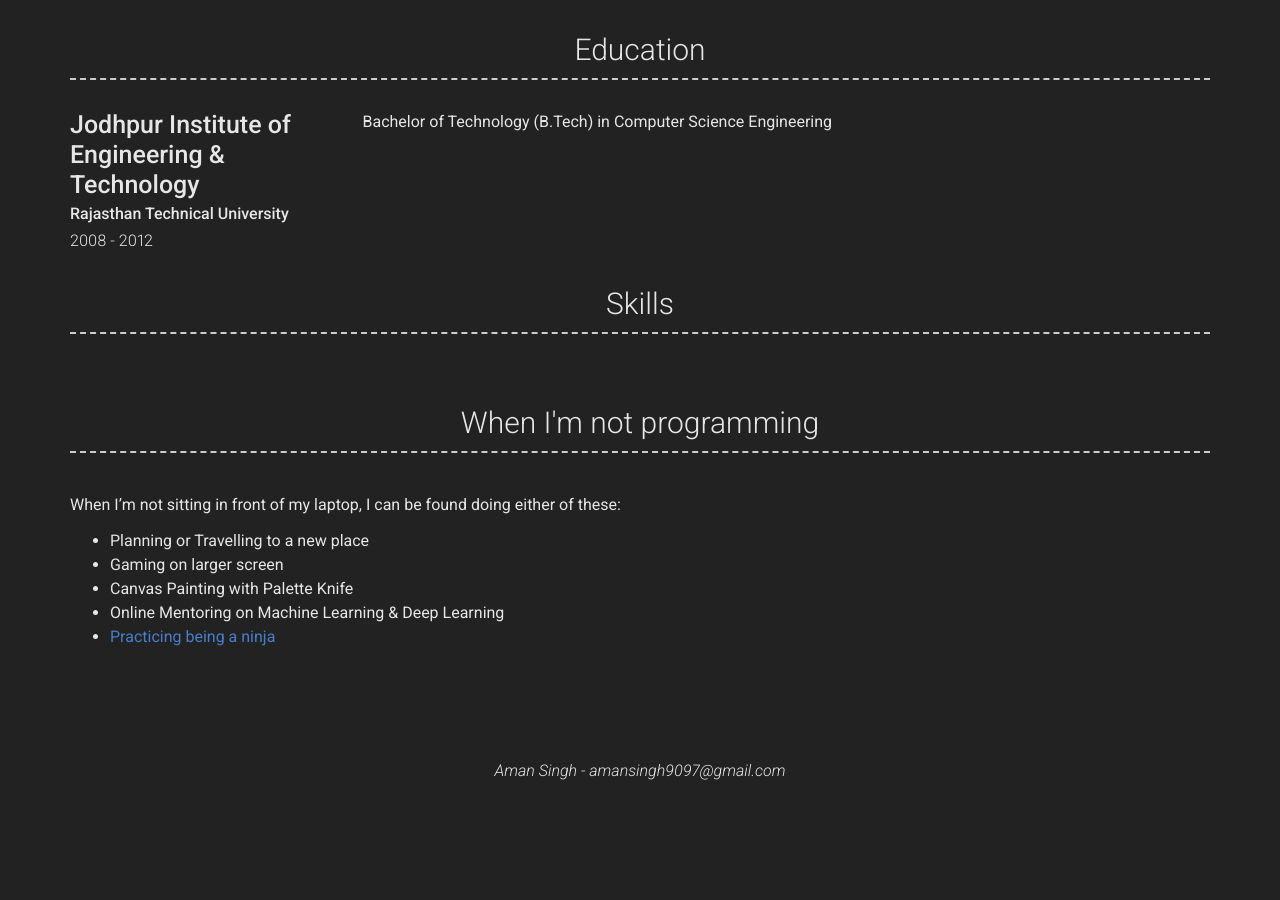
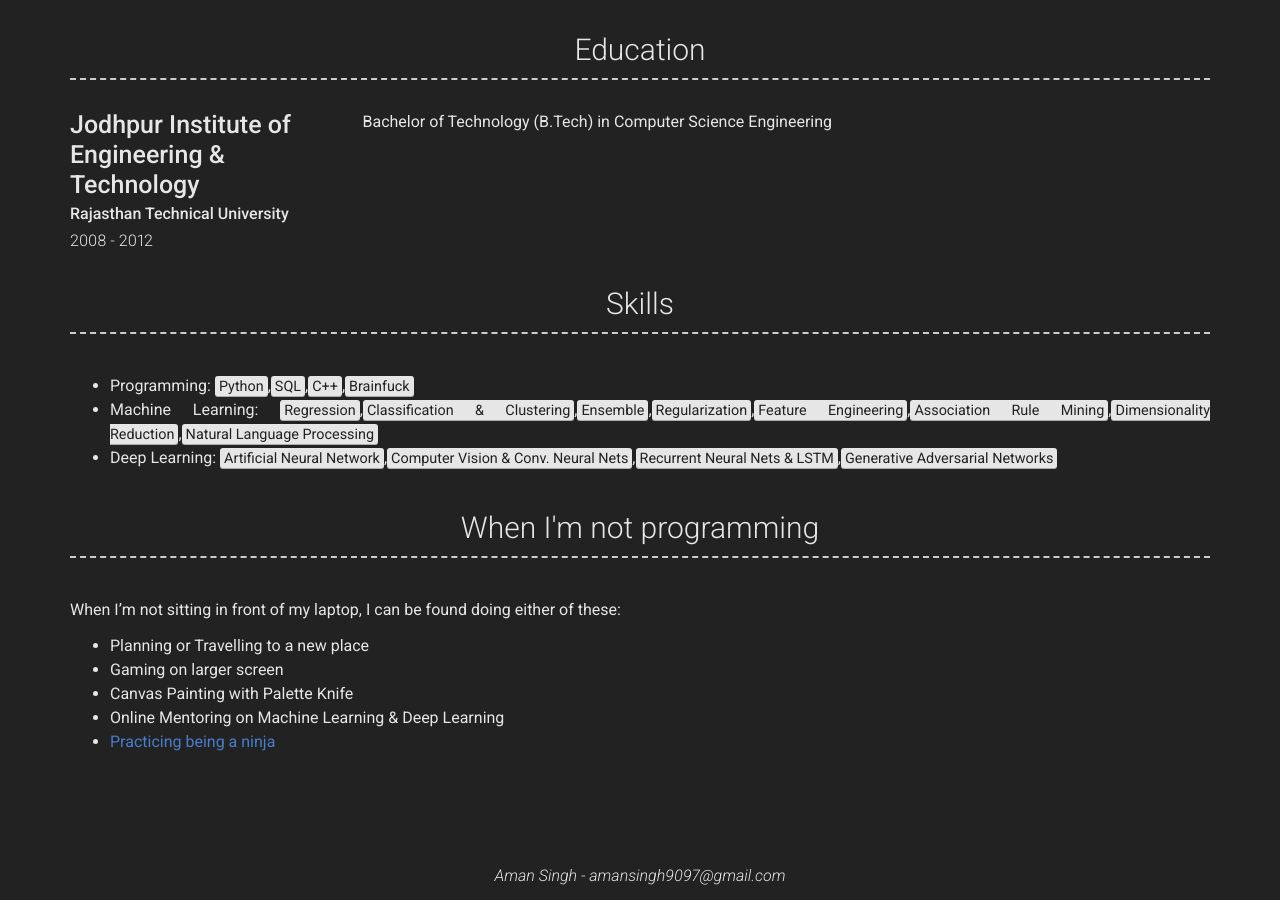
Before and after one commit to amansingh9097/portfolio, a Jekyll site: the page built from index.md, in a window 1280 px wide and 900 px high, scrolled down 1853 px. Built offline with Jekyll 4.4.1, drawn with Linux system fonts in a browser that asks for light colours; nearby versions of some CDN libraries; before the commit the page ends 2648 px from its top, so only the background shows below that; part of the change alters nothing that is shown.

```diff
--- a/_config.yml
+++ b/_config.yml
@@ -62,8 +62,8 @@ about_content: | # this will include new lines to allow paragraphs
 # education_title: Education #(Use this to override about education section title)
 
 # More Section
-more_title: Skills
-more_content: | # this will include new lines to allow paragraphs
+skills_title: Skills
+skills_content: | # this will include new lines to allow paragraphs
   - Programming: <mark>Python</mark>,<mark>SQL</mark>,<mark>C++</mark>,<mark>Brainfuck</mark>
   - Machine Learning: <mark>Regression</mark>,<mark>Classification & Clustering</mark>,<mark>Ensemble</mark>,<mark>Regularization</mark>,<mark>Feature Engineering</mark>,<mark>Association Rule Mining</mark>,<mark>Dimensionality Reduction</mark>,<mark>Natural Language Processing</mark>
   - Deep Learning: <mark>Artificial Neural Network</mark>,<mark>Computer Vision & Conv. Neural Nets</mark>,<mark>Recurrent Neural Nets & LSTM</mark>,<mark>Generative Adversarial Networks</mark>
```
